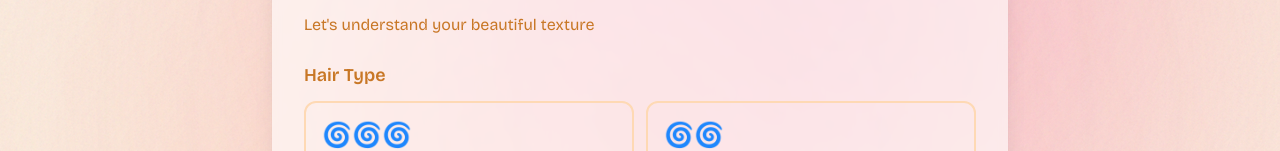
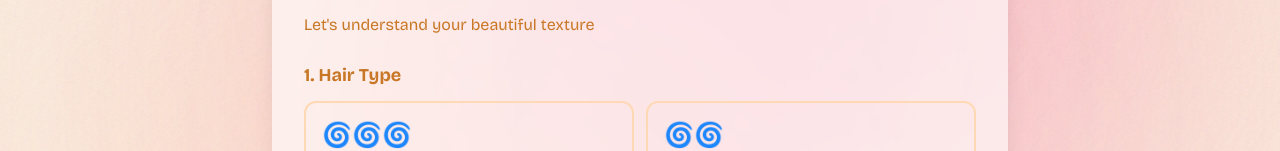
Before and after one commit to lulumuts/Nywele-ai, a Next.js app: page / in a window 1280 px wide. Both pictures are taken after a click on the button "Get Started". Shown: the part 284-435 px from the top of the page. Built offline with nearby package versions, Linux system fonts and the light colour scheme.

Commit message:
Add numbers to section labels and increase font weight to bold

```diff
--- a/app/page.tsx
+++ b/app/page.tsx
@@ -539,8 +539,8 @@ z"/>
 
               {/* Hair Type */}
               <div>
-                <label className="block text-lg font-semibold text-[#C87726] mb-3">
-                  Hair Type
+                <label className="block text-lg font-bold text-[#C87726] mb-3">
+                  1. Hair Type
                 </label>
                 <div className="grid grid-cols-2 gap-3">
                   {hairTypes.map(type => (
@@ -564,8 +564,8 @@ z"/>
 
               {/* Porosity */}
               <div>
-                <label className="block text-lg font-semibold text-[#C87726] mb-1">
-                  Hair Porosity
+                <label className="block text-lg font-bold text-[#C87726] mb-1">
+                  2. Hair Porosity
                 </label>
                 <div className="flex items-center gap-2 mb-3 text-xs text-[#C87726]">
                   <Info className="w-4 h-4" />
@@ -593,8 +593,8 @@ z"/>
 
               {/* Length */}
               <div>
-                <label className="block text-lg font-semibold text-[#C87726] mb-3">
-                  Current Length (Stretched)
+                <label className="block text-lg font-bold text-[#C87726] mb-3">
+                  3. Current Length (Stretched)
                 </label>
                 <div className="space-y-2">
                   {lengthOptions.map(option => (
```
